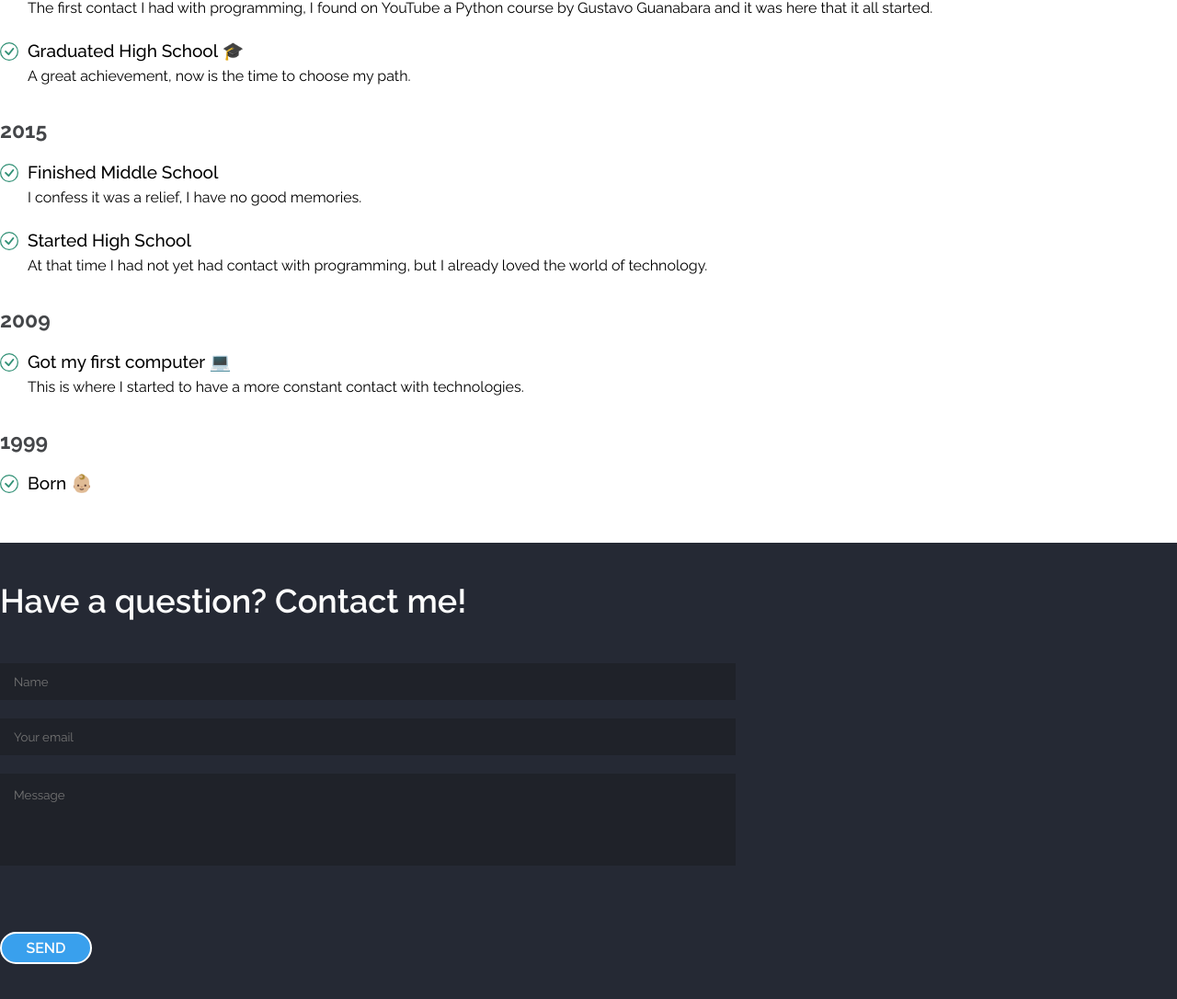
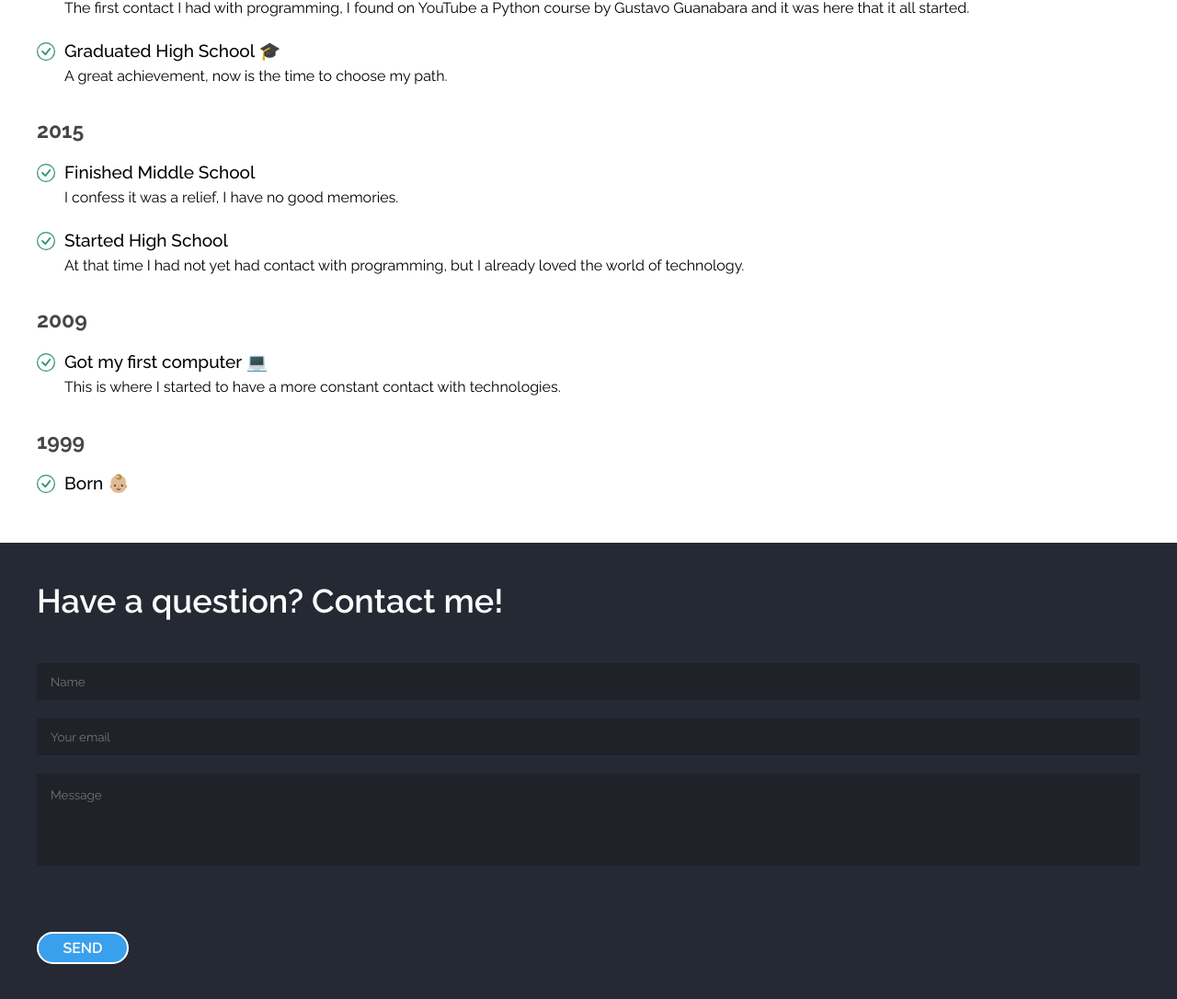
Before and after one commit to DouglasSilv/portfolio, a Next.js app: page / in a window 1280 px wide. Shown: the part 2205-3291 px from the top of the page at 92% size. Built offline with nearby package versions, Linux system fonts and the light colour scheme.

Commit message:
make responsive

```diff
--- a/components/Contact/styles.jsx
+++ b/components/Contact/styles.jsx
@@ -1,5 +1,6 @@
 import styled from 'styled-components';
 import { COLORS } from '../../constants/colors';
+import { BREAKPOINTS } from '../../constants/screen';
 
 export const ContactContainer = styled.div`
   width: 100vw;
@@ -7,15 +8,31 @@ export const ContactContainer = styled.div`
 `;
 
 export const ContactBody = styled.div`
-  max-width: 1280px;
+  max-width: 1200px;
   margin: 0 auto;
   width: 100%;
   color: ${COLORS.font};
+
+  @media (max-width: ${BREAKPOINTS.xl}px) {
+    max-width: 900px;
+  }
+
+  @media (max-width: ${BREAKPOINTS.lg}px) {
+    max-width: 720px;
+  }
+
+  @media (max-width: ${BREAKPOINTS.md}px) {
+    max-width: 570px;
+  }
+
+  @media (max-width: ${BREAKPOINTS.sm}px) {
+    max-width: 300px;
+  }
 `;
 
 export const ContactForm = styled.form`
   margin-top: 50px;
-  width: 800px;
+  width: 100%;
 `;
 
 export const ContactFeedback = styled.div`
--- a/components/Header/styles.jsx
+++ b/components/Header/styles.jsx
@@ -1,5 +1,6 @@
 import styled from 'styled-components';
 import { COLORS } from '../../constants/colors';
+import { BREAKPOINTS } from '../../constants/screen';
 
 export const HeaderContainer = styled.header`
   position: fixed;
@@ -19,6 +20,10 @@ export const HeaderItem = styled.a`
   color: ${COLORS.font};
   cursor: pointer;
 
+  @media (max-width: ${BREAKPOINTS.sm}px) {
+    font-size: 15px;
+  }
+
   :not(:last-child) {
     border-right: 1px solid ${COLORS.gray};
   }
--- a/components/Home/styles.jsx
+++ b/components/Home/styles.jsx
@@ -1,5 +1,6 @@
 import styled from 'styled-components';
 import { COLORS } from '../../constants/colors';
+import { BREAKPOINTS } from '../../constants/screen';
 
 export const HomeContainer = styled.div`
   width: 100vw;
@@ -17,6 +18,16 @@ export const HomeTitle = styled.div`
   color: ${COLORS.font};
   height: fit-content;
   text-align: center;
+
+  @media (max-width: ${BREAKPOINTS.md}px) {
+    font-size: 30px;
+    line-height: 40px;
+  }
+
+  @media (max-width: ${BREAKPOINTS.sm}px) {
+    font-size: 20px;
+    line-height: 25px;
+  }
 `;
 
 export const HomeTitleName = styled.div`
--- a/components/Sections/styles.jsx
+++ b/components/Sections/styles.jsx
@@ -1,11 +1,28 @@
 import styled from 'styled-components';
+import { BREAKPOINTS } from '../../constants/screen';
 
 export const SectionsBodyContainer = styled.main`
   width: 100vw;
 `;
 
 export const SectionsBody = styled.div`
-  max-width: 1280px;
+  max-width: 1200px;
   margin: 0 auto;
   width: 100%;
+
+  @media (max-width: ${BREAKPOINTS.xl}px) {
+    max-width: 900px;
+  }
+
+  @media (max-width: ${BREAKPOINTS.lg}px) {
+    max-width: 720px;
+  }
+
+  @media (max-width: ${BREAKPOINTS.md}px) {
+    max-width: 570px;
+  }
+
+  @media (max-width: ${BREAKPOINTS.sm}px) {
+    max-width: 300px;
+  }
 `;
--- /dev/null
+++ b/constants/screen.js
@@ -0,0 +1,6 @@
+export const BREAKPOINTS = Object.freeze({
+  sm: 576,
+  md: 758,
+  lg: 992,
+  xl: 1200,
+});
--- a/pages/_document.js
+++ b/pages/_document.js
@@ -29,13 +29,17 @@ export default class MyDocument extends Document {
   }
 
   render() {
+    const isProd = process.env.NODE_ENV === 'production';
+
     return (
       <Html lang={this.props.lang || 'en'}>
+        <title>Douglas Silva - Software Developer</title>
         <Head>
           <script async src={`https://www.googletagmanager.com/gtag/js?id=${GA_TRACKING_ID}`} />
-          <script
-            dangerouslySetInnerHTML={{
-              __html: `
+          {isProd && (
+            <script
+              dangerouslySetInnerHTML={{
+                __html: `
               window.dataLayer = window.dataLayer || [];
               function gtag(){dataLayer.push(arguments);}
               gtag('js', new Date());
@@ -43,15 +47,15 @@ export default class MyDocument extends Document {
                 page_path: window.location.pathname,
               });
           `,
-            }}
-          />
+              }}
+            />
+          )}
           <link
             href="https://fonts.googleapis.com/css2?family=Raleway:ital,wght@0,100;0,200;0,300;0,400;0,500;0,600;0,700;0,800;0,900;1,100;1,200;1,300;1,400;1,500;1,600;1,700;1,800;1,900&display=swap"
             rel="stylesheet"
           />
           <link rel="shortcut icon" href="/static/favicon.ico" />
           <meta property="og:image" content="/static/logo.png" />
-          <title>Douglas Silva - Software Developer</title>
         </Head>
         <body>
           <Main />
```
